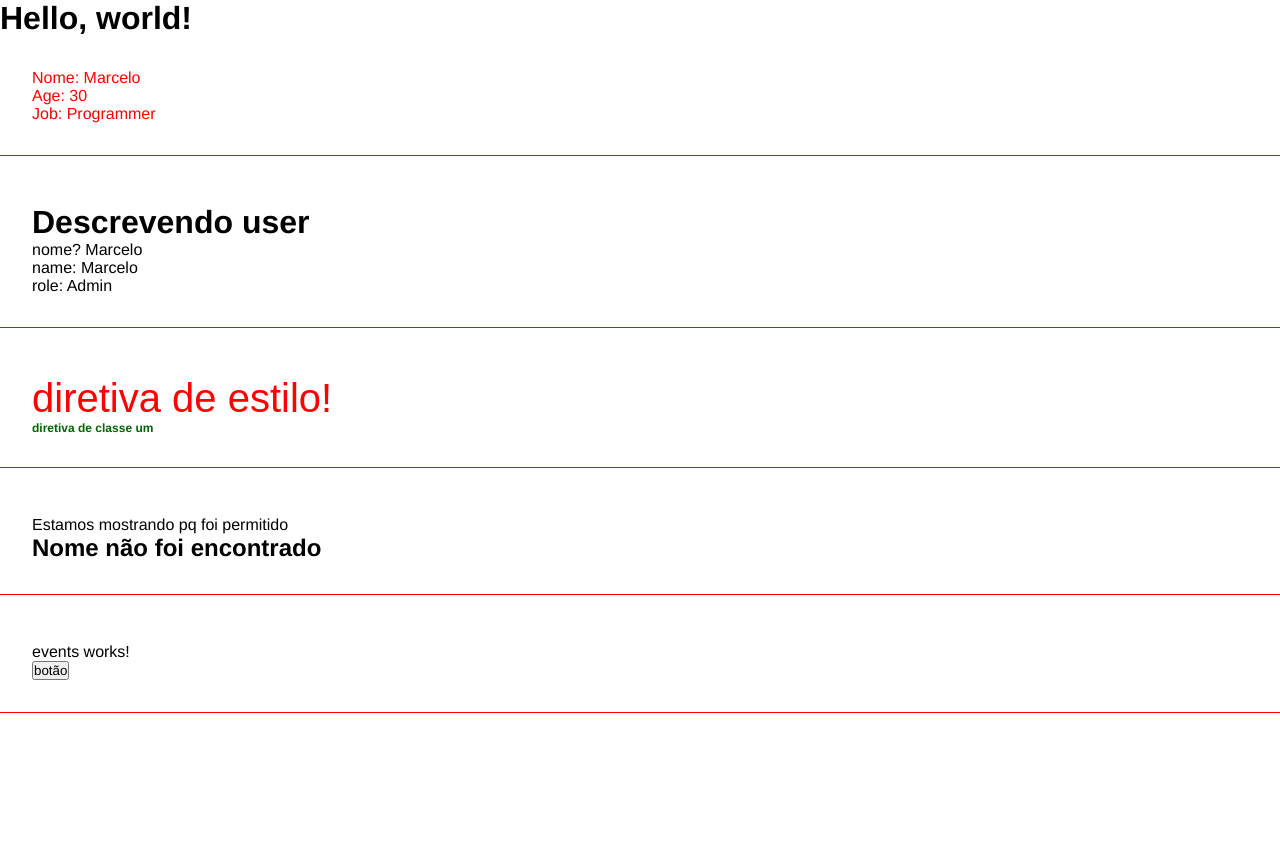
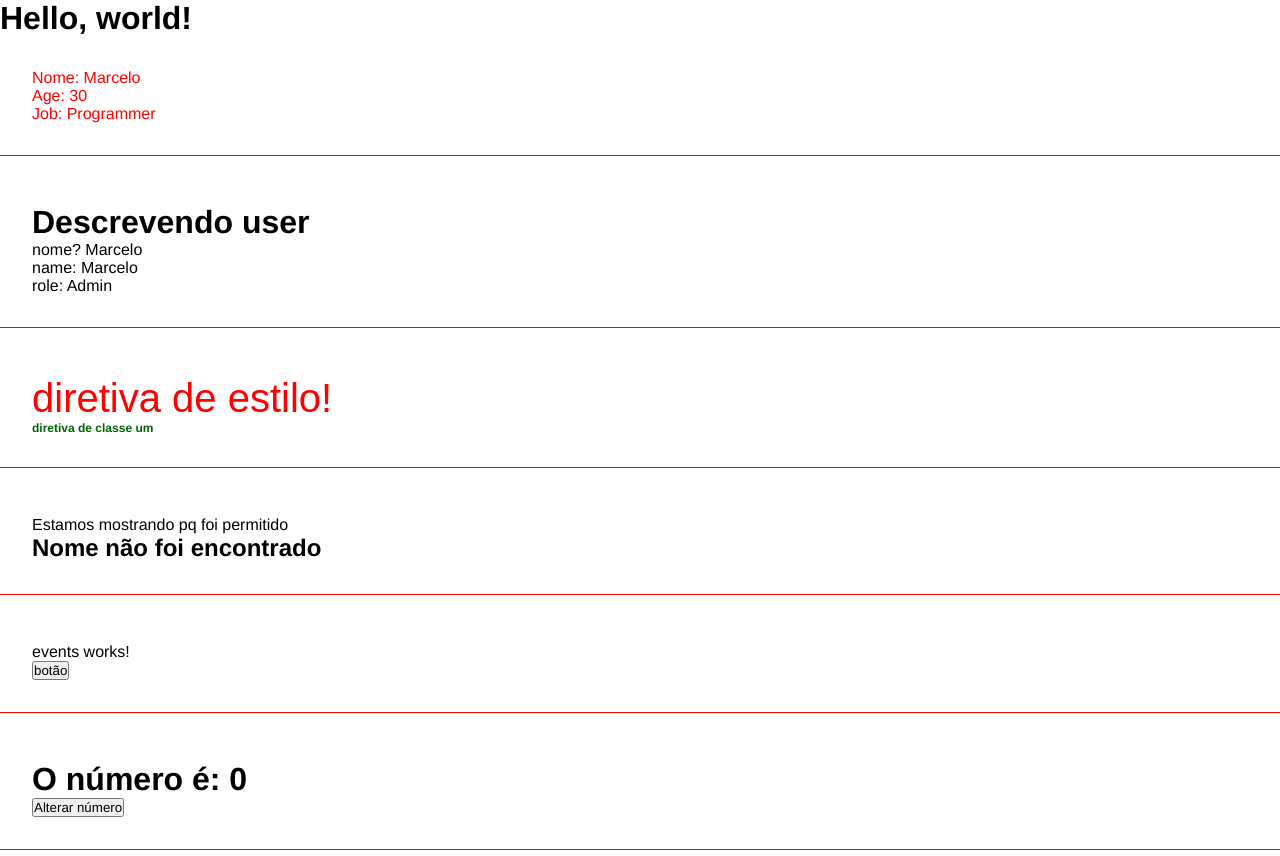
Before and after one commit to mtmodesti/AngularTraining, an Angular app: page / in a window 1280 px wide. Shown: the top 856 px of the page. Built offline with nearby package versions, Linux system fonts and the light colour scheme.

Commit message:
feat: event emitter component created

```diff
--- a/src/app/app.component.html
+++ b/src/app/app.component.html
@@ -9,3 +9,5 @@
 <app-if-render></app-if-render>
 
 <app-events></app-events>
+
+<app-emitter></app-emitter>
--- a/src/app/app.module.ts
+++ b/src/app/app.module.ts
@@ -8,6 +8,8 @@
 import { DirectivesComponent } from './components/directives/directives.component';
 import { IfRenderComponent } from './components/if-render/if-render.component';
 import { EventsComponent } from './components/events/events.component';
+import { EmitterComponent } from './components/emitter/emitter.component';
+import { ChangeNumberComponent } from './components/change-number/change-number.component';
 
 @NgModule({
   declarations: [
@@ -16,7 +18,9 @@
     ParentDataComponent,
     DirectivesComponent,
     IfRenderComponent,
-    EventsComponent
+    EventsComponent,
+    EmitterComponent,
+    ChangeNumberComponent
   ],
   imports: [
     BrowserModule,
--- /dev/null
+++ b/src/app/components/change-number/change-number.component.html
@@ -0,0 +1 @@
+<button (click)="handlelick()">Alterar número</button>
--- /dev/null
+++ b/src/app/components/change-number/change-number.component.ts
@@ -0,0 +1,21 @@
+import { Component, OnInit, Output, EventEmitter } from '@angular/core';
+
+@Component({
+  selector: 'app-change-number',
+  templateUrl: './change-number.component.html',
+  styleUrls: ['./change-number.component.css']
+})
+export class ChangeNumberComponent implements OnInit {
+  @Output() changeNumber: EventEmitter<any> = new EventEmitter()
+
+  constructor() { }
+
+  ngOnInit(): void {
+  }
+
+  handlelick(){
+
+    this.changeNumber.emit()
+  }
+
+}
--- /dev/null
+++ b/src/app/components/emitter/emitter.component.html
@@ -0,0 +1,5 @@
+<div class="class">
+<h1>O número é: {{myNumber}}</h1>
+<app-change-number (changeNumber)="onChangeNumber()" ></app-change-number>
+
+</div>
--- /dev/null
+++ b/src/app/components/emitter/emitter.component.ts
@@ -0,0 +1,21 @@
+import { Component, OnInit } from '@angular/core';
+
+@Component({
+  selector: 'app-emitter',
+  templateUrl: './emitter.component.html',
+  styleUrls: ['./emitter.component.css']
+})
+export class EmitterComponent implements OnInit {
+
+  myNumber: number = 0
+
+  constructor() { }
+
+  ngOnInit(): void {
+  }
+
+  onChangeNumber(){
+    this.myNumber = Math.floor(Math.random() * 10)
+  }
+
+}
```
Also changed, not shown: src/app/components/change-number/change-number.component.css (added), src/app/components/emitter/emitter.component.css (added), 2 other files (tests, documents, lock files or other folders).
